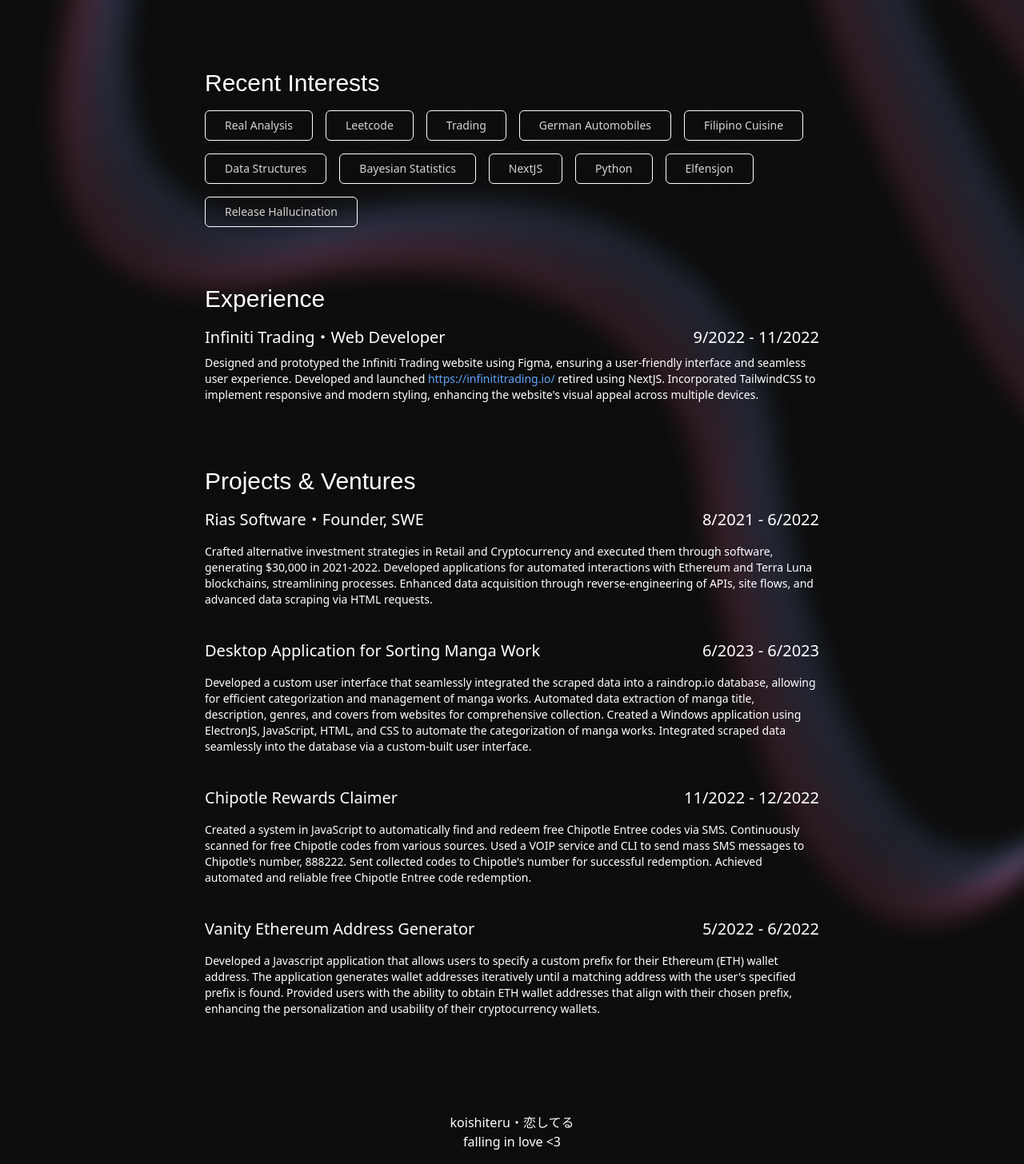
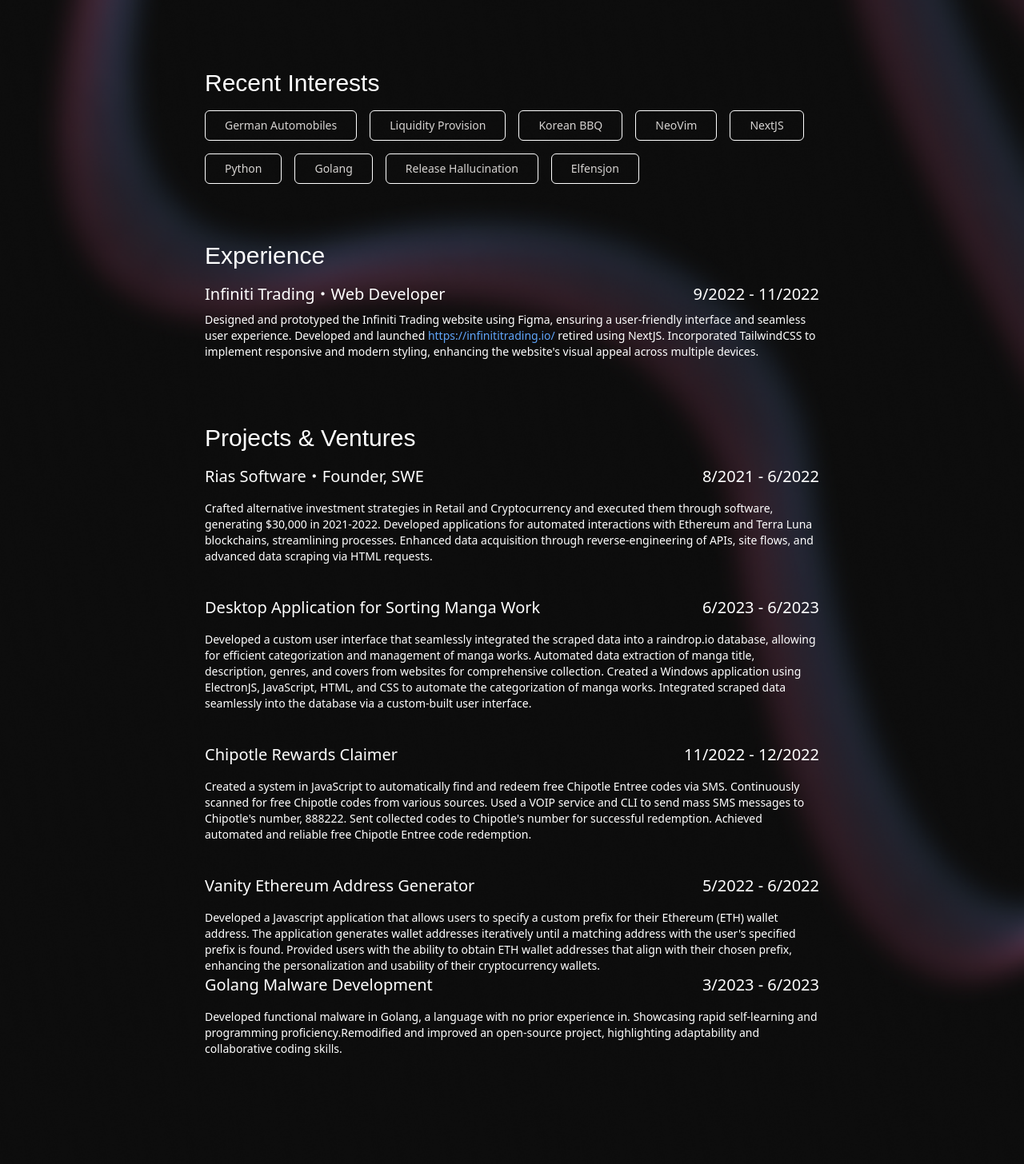
Before and after one commit to yushasama/koishiteru, a Next.js app: page / in a window 1280 px wide. Shown: the part 334-1790 px from the top of the page at 80% size. Built offline with nearby package versions, Linux system fonts and the light colour scheme; no server answers.

Commit message:
Update page.tsx

```diff
--- a/app/page.tsx
+++ b/app/page.tsx
@@ -1,5 +1,5 @@
 'use client'
-// import leetCodeIcon from '../public/simple-icons_leetcode.svg'
+import leetCodeIcon from '../public/simple-icons_leetcode.svg'
 import gitHubIcon from '../public/akar-icons_github-fill.svg'
 import emailIcon from '../public/ic_outline-email.svg'
 import linkedinIcon from '../public/mdi_linkedin.svg'
@@ -51,7 +51,7 @@
       </div>
       <div className='flex flex-row flex-wrap w-full justify-start items-start mb-[72px]'>
         <Socials icon={gitHubIcon} link='https://github.com/yushasama' text='yushasama' color='fuschia'/>
-        {/* <Socials icon={leetCodeIcon} link='https://leetcode.com/heretik' text='heretik' color='orange'/> */}
+        <Socials icon={leetCodeIcon} link='https://leetcode.com/heretik' text='heretik' color='orange'/>
         <Socials icon={linkedinIcon} link='https://www.linkedin.com/in/leon-do-682003156/' text='Leon Do' color='blue'/>
         <Socials icon={emailIcon} link='/' text='leontdo2004@gmail.com' color='teal'/>
       </div>
@@ -59,17 +59,21 @@
     <section id='interests' className='flex flex-col justify-start items-start w-full mb-[72px]'>
       <div className='text-2xl xl:text-3xl 2xl:text-4xl font-heebo'>Recent Interests</div>
       <div className='flex flex-row flex-wrap'>
-        <Interests text='Real Analysis'/>
-        <Interests text='Leetcode'/>
-        <Interests text='Trading'/>
+        {/* <Interests text='Real Analysis'/> */}
+        {/* <Interests text='Leetcode'/> */}
+        {/* <Interests text='Trading'/> */}
         <Interests text='German Automobiles'/>
-        <Interests text='Filipino Cuisine'/>
-        <Interests text='Data Structures'/>
-        <Interests text='Bayesian Statistics'/>
+        {/* <Interests text='Filipino Cuisine'/> */}
+        {/* <Interests text='Data Structures'/> */}
+        {/* <Interests text='Bayesian Statistics'/> */}
+        <Interests text='Liquidity Provision'/>
+        <Interests text='Korean BBQ'/>
+        <Interests text='NeoVim'/>
         <Interests text='NextJS'/>
         <Interests text='Python'/>
+        <Interests text='Golang'/>
+        <Interests text='Release Hallucination'/>
         <Interests text='Elfensjon'/>
-        <Interests text='Release Hallucination'/>
       </div>
     </section>
     <section id='experience' className='flex flex-col justify-start w-full mb-[72px]'>
@@ -121,6 +125,15 @@
           <div className='font-thin text-xs md:text-sm'>
             <div>Developed a Javascript application that allows users to specify a custom prefix for their Ethereum {'(ETH)'} wallet address. The application generates wallet addresses iteratively until a matching address with the user{"'"}s specified prefix is found. Provided users with the ability to obtain ETH wallet addresses that align with their chosen prefix, enhancing the personalization and usability of their cryptocurrency wallets.</div>
           </div>
+          <div className='md:text-xl 2xl:text-2xl pb-10'>
+          <div className='flex flex-col md:flex-row font-thin w-full justify-between pb-4'>
+            <div>Golang Malware Development</div>
+            <div>3/2023 - 6/2023</div>
+          </div>
+          <div className='font-thin text-xs md:text-sm'>
+            <div>Developed functional malware in Golang, a language with no prior experience in. Showcasing rapid self-learning and programming proficiency.Remodified and improved an open-source project, highlighting adaptability and collaborative coding skills.</div>
+          </div>
+      </div>
       </div>
     </section>
     <footer className='mt-20 flex flex-col w-full justify-center items-center font-thin'>
```
